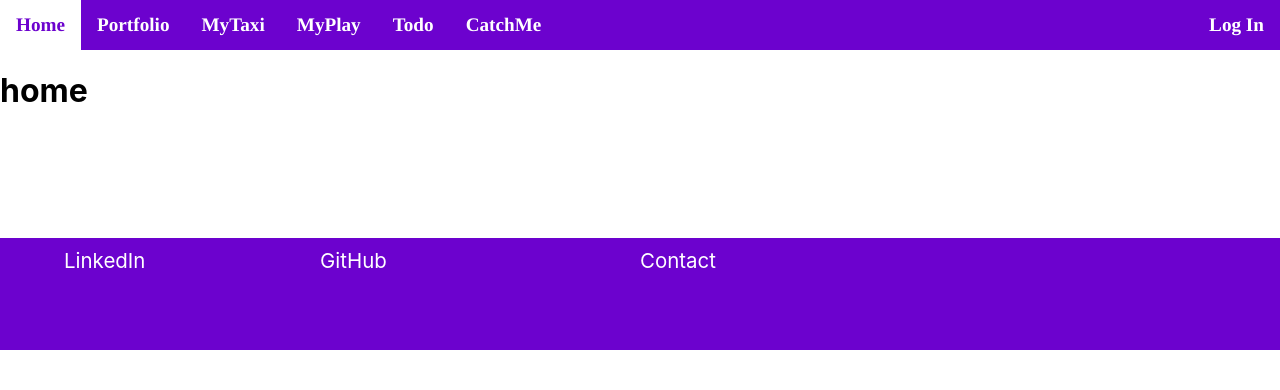
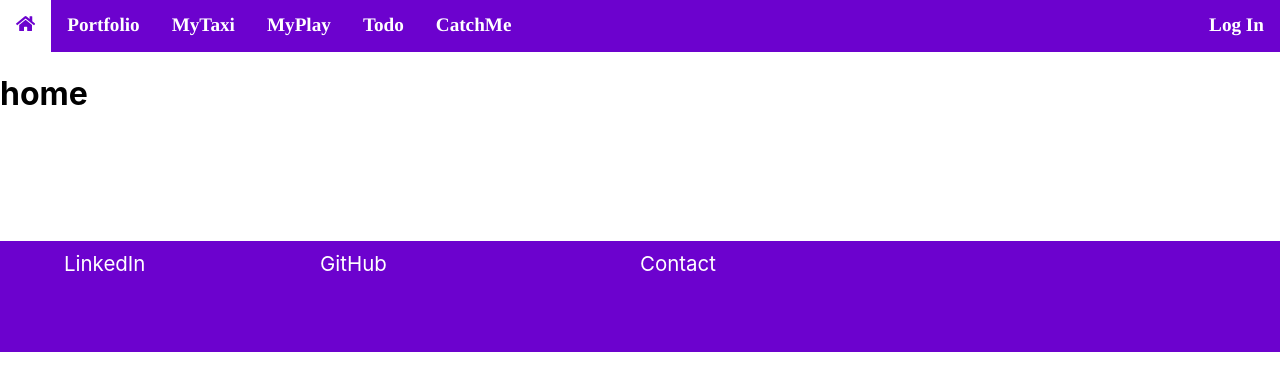
Before and after one commit to mrguven/portfolie, a React (Create React App) app: page / in a window 1280 px wide. Shown: the top 390 px of the page. Built offline with nearby package versions, Linux system fonts and the light colour scheme; no server answers.

Commit message:
update navbar

```diff
--- a/package.json
+++ b/package.json
@@ -17,6 +17,7 @@
     "react-geocode": "^1.0.0-alpha.1",
     "react-google-autocomplete": "^2.7.3",
     "react-helmet": "^6.1.0",
+    "react-icons": "^4.12.0",
     "react-router-dom": "^6.16.0",
     "react-scripts": "5.0.1",
     "web-vitals": "^2.1.4"
--- a/src/components/NavBar.jsx
+++ b/src/components/NavBar.jsx
@@ -1,6 +1,6 @@
 
 import { Link } from "react-router-dom";
-
+import { FaHome } from "react-icons/fa";
 
 
 export default function NavBar() {
@@ -12,7 +12,7 @@ export default function NavBar() {
     return(
 <nav id="navContainer"  >
 <ul id='navUl'>
-  <li><Link to="/">Home</Link></li>
+  <li><Link to="/"><FaHome /></Link></li>
   <li><Link to="/portfolio">Portfolio</Link></li>
   <li><Link to='/mytaxi'>MyTaxi</Link></li>
    <li><Link to='/myplaylist'>MyPlay</Link></li>
--- a/src/pages/Home.jsx
+++ b/src/pages/Home.jsx
@@ -1,3 +1,5 @@
+
+
 export default function Home1(){
 
 
```
Also changed, not shown: 1 other file (tests, documents, lock files or other folders).
